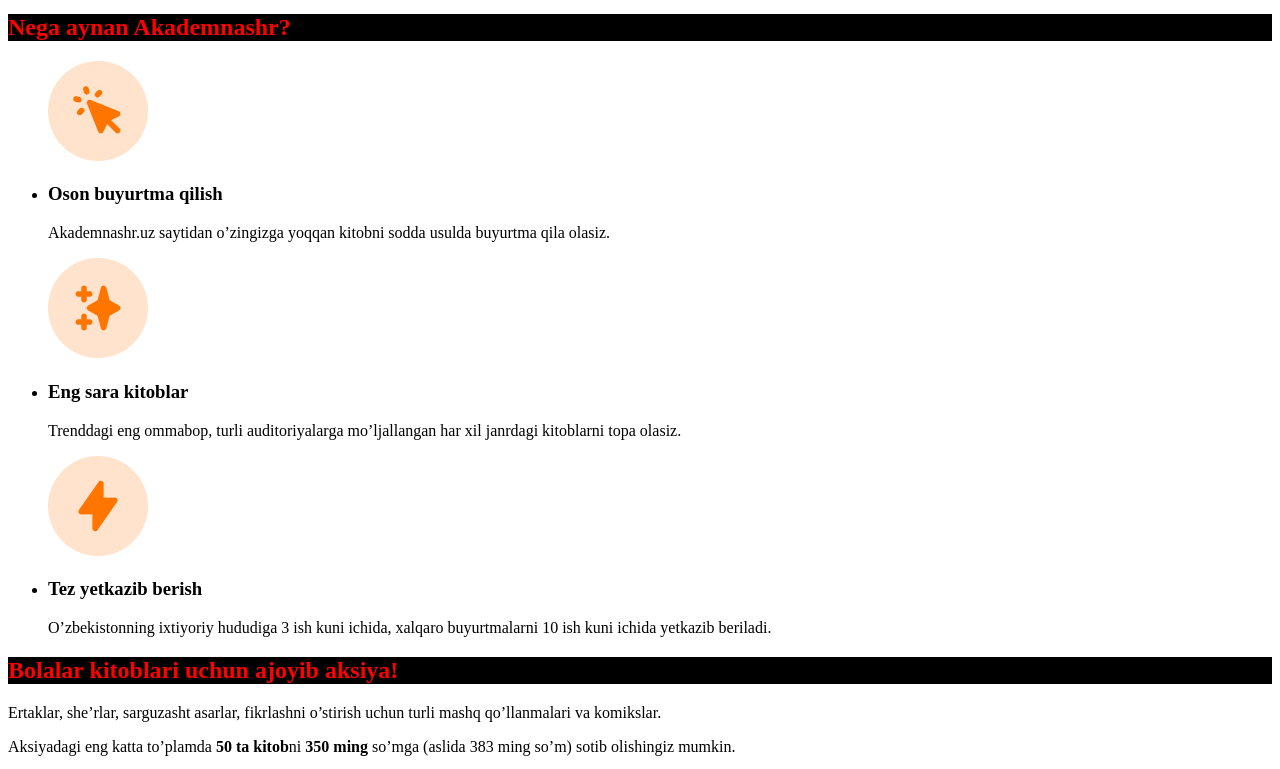
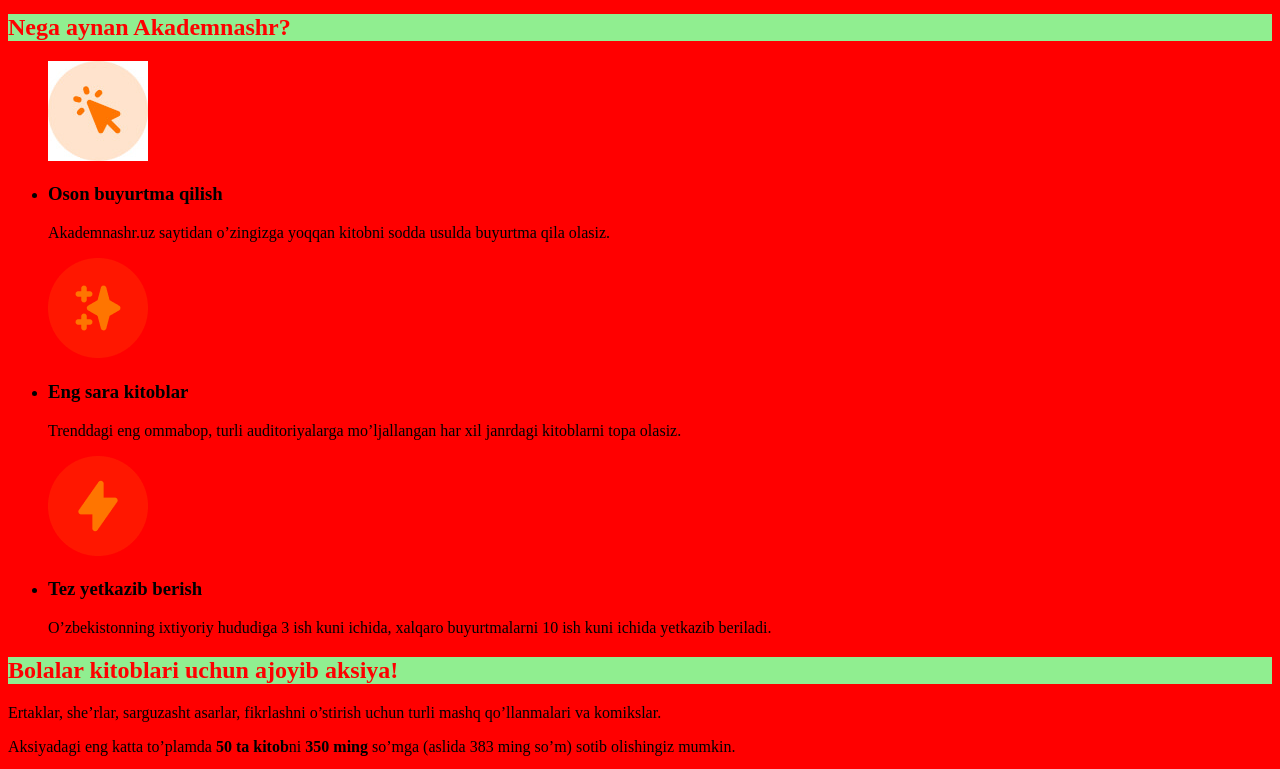
Before and after one commit to User9725/001-html-fundamentals, a plain HTML site: page index.html in a window 1280 px wide. Shown: the part 197-966 px from the top of the page. Drawn offline with Linux system fonts and the light colour scheme.

```diff
--- a/css/styles.css
+++ b/css/styles.css
@@ -1,4 +1,8 @@
+body{
+  background-color: red;
+}
+
 h2 {
-  background-color: black;
+  background-color: lightgreen;
   color: red;
 }
```
